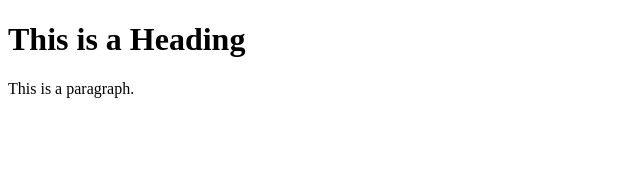
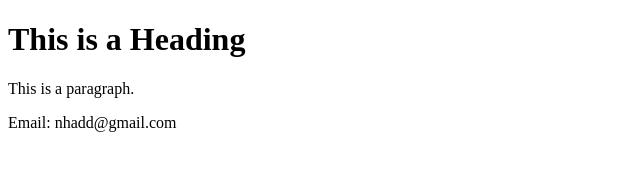
Before and after one commit to daoducnha/pro-git, a plain HTML site: page index.html in a window 1280 px wide. Shown: the whole page, without its empty margins (0-640 px from the left). Drawn offline with Linux system fonts and the light colour scheme.

Commit message:
add email in index file and test edit option

```diff
--- a/index.html
+++ b/index.html
@@ -7,6 +7,6 @@
 
 <h1>This is a Heading</h1>
 <p>This is a paragraph.</p>
-
+<p>Email: nhadd@gmail.com</p>
 </body>
 </html>
```
